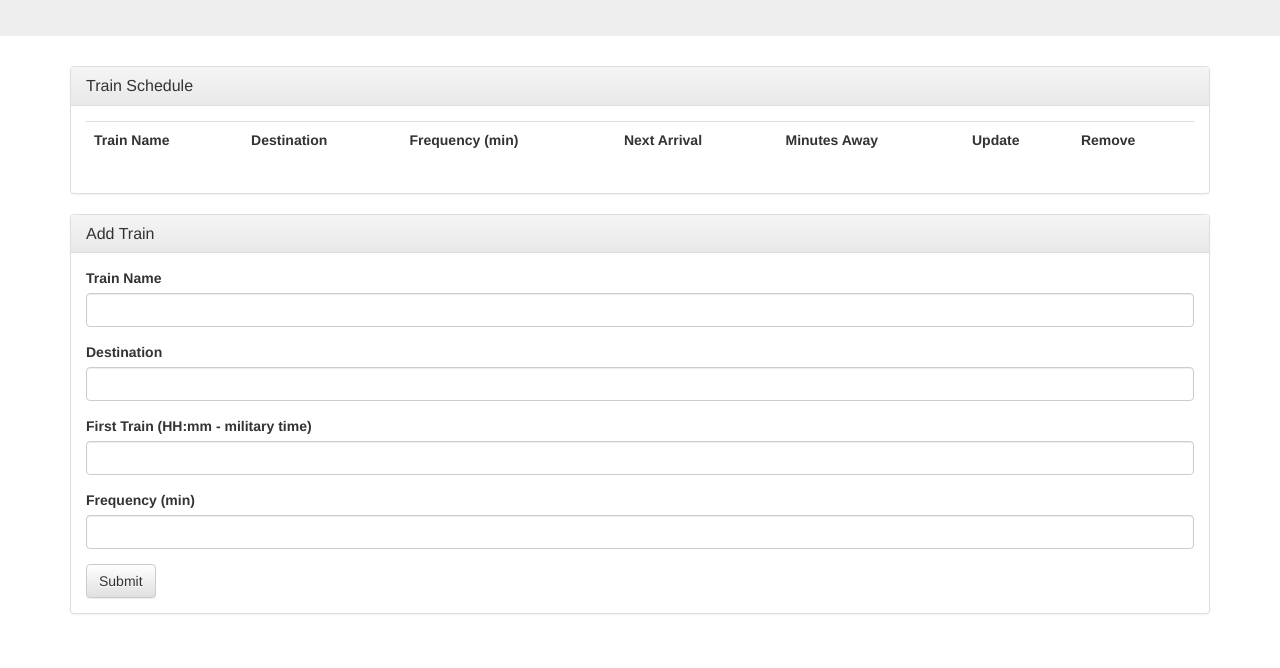
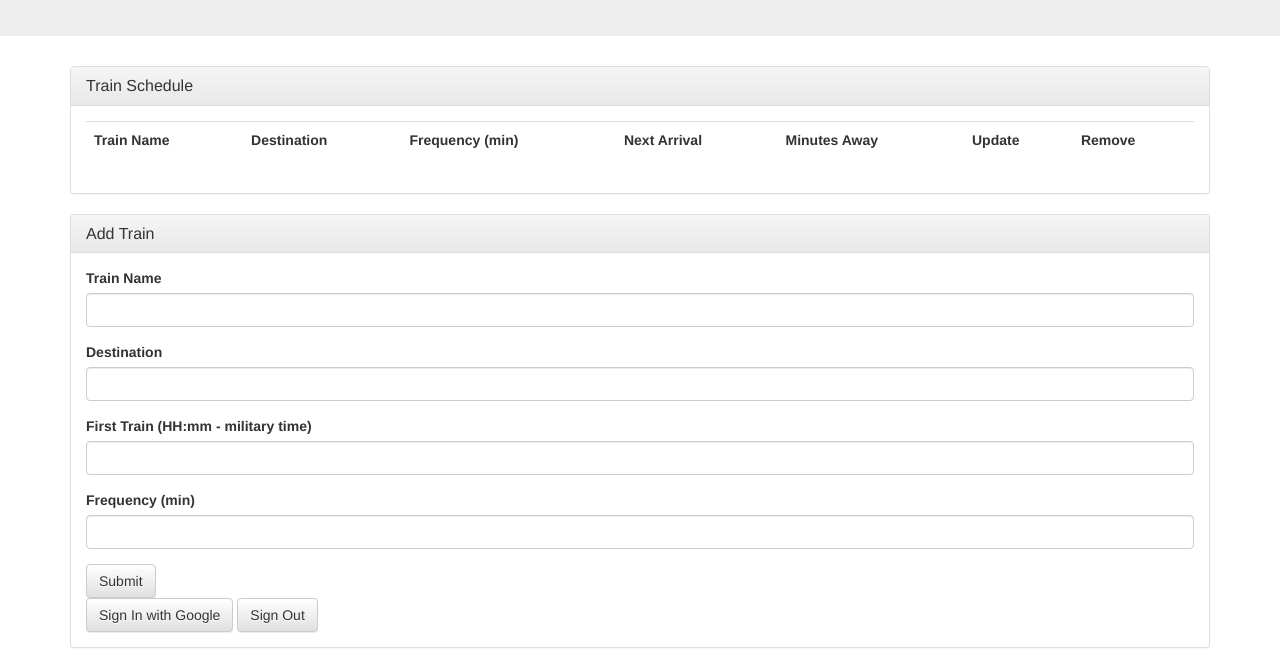
Before and after one commit to psd314/Train_Scheduler, a plain HTML site: page index.html in a window 1280 px wide. Shown: the part 159-827 px from the top of the page. Before the commit the page ends 800 px from the top, so only its background shows below. Drawn offline with nearby package versions, Linux system fonts and the light colour scheme; no server answers.

Commit message:
adding buttons to index page for testing

```diff
--- a/index.html
+++ b/index.html
@@ -80,6 +80,10 @@
                 </div>
                 <button id="submitBtn" type="submit" class="btn btn-default">Submit</button>
               </form>
+               <form>
+              <button id='googleButton' type="submit" class="btn btn-default">Sign In with Google</button>
+              <button id='googleButton' type="submit" class="btn btn-default">Sign Out</button>
+            </form>
             </div>
           </div>
         </div>
```
